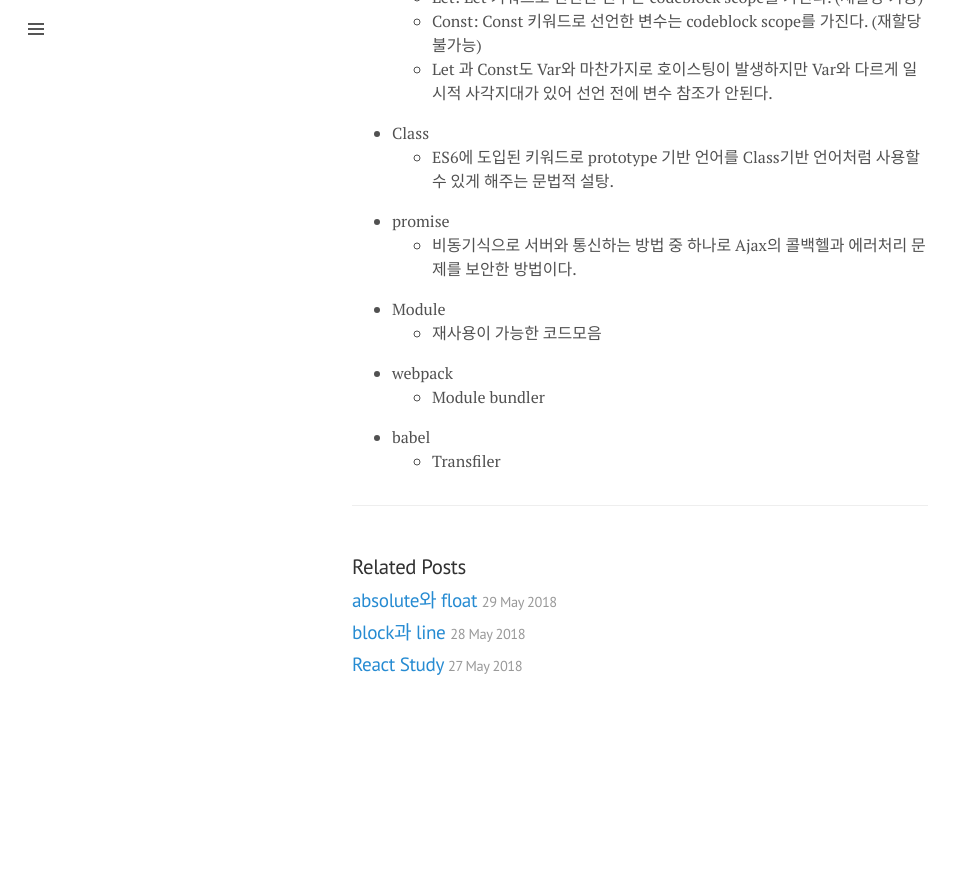
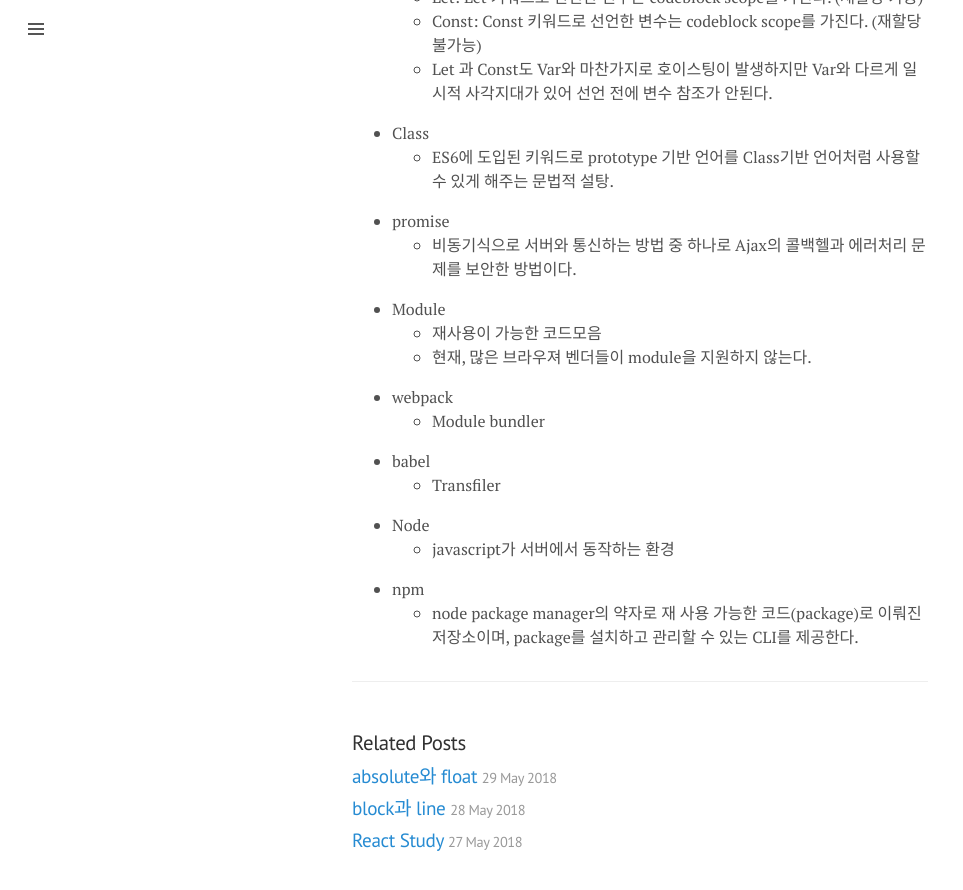
Before and after one commit to austinpark420/austinpark420.github.io, a Jekyll site: the page built from _posts/2018-05-31-javascript.md, in a window 1280 px wide and 900 px high, scrolled down 5270 px. Shown: the top 890 px of the window, without its empty margins (0-963 px from the left). Built offline with Jekyll 4.4.1, drawn with Linux system fonts in a browser that asks for light colours; before the commit the page ends 5994 px from its top, so only the background shows below that.

Commit message:
edit javascript.md

```diff
--- a/_posts/2018-05-31-javascript.md
+++ b/_posts/2018-05-31-javascript.md
@@ -211,9 +211,16 @@ fnc(1, 2, 3); // { '0': 1, '1': 2, '2': 3 }
 
 - Module
   * 재사용이 가능한 코드모음
+  * 현재, 많은 브라우져 벤더들이 module을 지원하지 않는다.
 
 - webpack
   * Module bundler
 
 - babel
   * Transfiler
+
+- Node
+  * javascript가 서버에서 동작하는 환경
+
+- npm
+  * node package manager의 약자로 재 사용 가능한 코드(package)로 이뤄진 저장소이며, package를 설치하고 관리할 수 있는 CLI를 제공한다.
```
